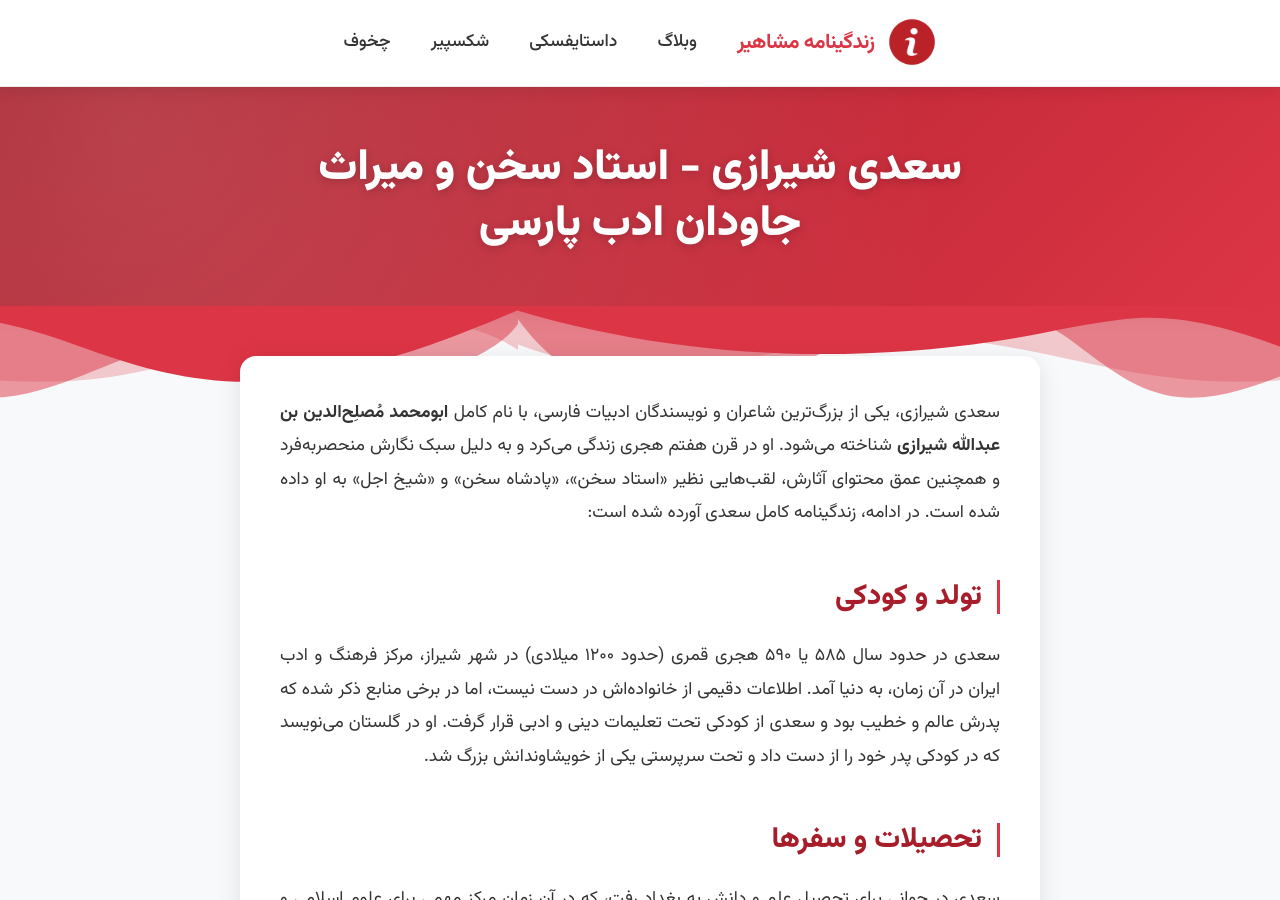
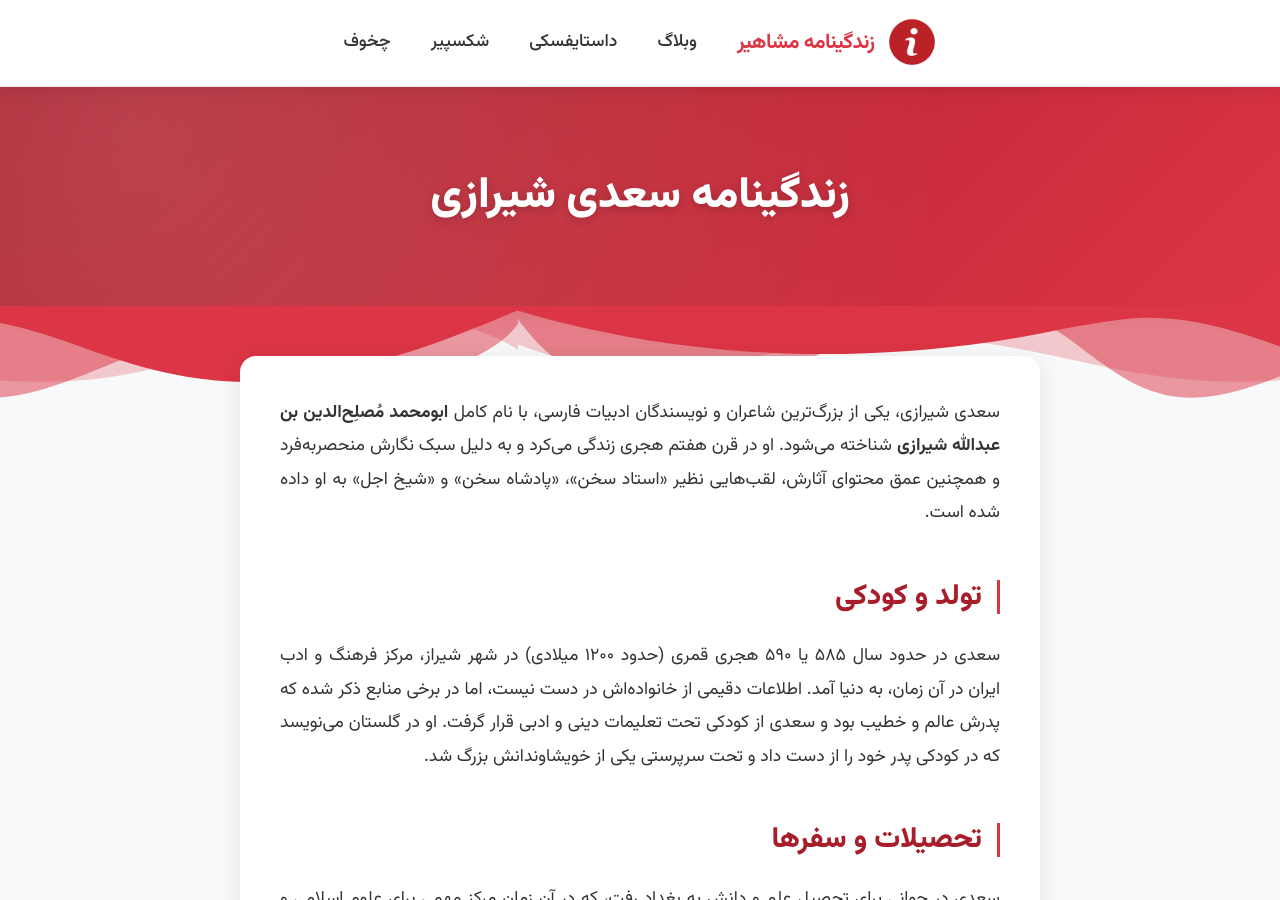
Before and after one commit to darkblog/darkblog.github.io, a Jekyll site: the page built from _posts/2025-6-28-9.md, in a window 1280 px wide and 900 px high. Built offline with Jekyll 4.4.1, drawn with Linux system fonts in a browser that asks for light colours.

Commit message:
Update 2025-6-28-9.md

```diff
--- a/_posts/2025-6-28-9.md
+++ b/_posts/2025-6-28-9.md
@@ -1,9 +1,9 @@
 ---
 layout: post
-title: سعدی شیرازی - استاد سخن و میراث جاودان ادب پارسی
+title: زندگینامه سعدی شیرازی
 ---
 
-سعدی شیرازی، یکی از بزرگ‌ترین شاعران و نویسندگان ادبیات فارسی، با نام کامل **ابومحمد مُصلِح‌الدین بن عبدالله شیرازی** شناخته می‌شود. او در قرن هفتم هجری زندگی می‌کرد و به دلیل سبک نگارش منحصربه‌فرد و همچنین عمق محتوای آثارش، لقب‌هایی نظیر «استاد سخن»، «پادشاه سخن» و «شیخ اجل» به او داده شده است. در ادامه، زندگینامه کامل سعدی آورده شده است:
+سعدی شیرازی، یکی از بزرگ‌ترین شاعران و نویسندگان ادبیات فارسی، با نام کامل **ابومحمد مُصلِح‌الدین بن عبدالله شیرازی** شناخته می‌شود. او در قرن هفتم هجری زندگی می‌کرد و به دلیل سبک نگارش منحصربه‌فرد و همچنین عمق محتوای آثارش، لقب‌هایی نظیر «استاد سخن»، «پادشاه سخن» و «شیخ اجل» به او داده شده است.
 
 ## تولد و کودکی
 سعدی در حدود سال ۵۸۵ یا ۵۹۰ هجری قمری (حدود ۱۲۰۰ میلادی) در شهر شیراز، مرکز فرهنگ و ادب ایران در آن زمان، به دنیا آمد. اطلاعات دقیمی از خانواده‌اش در دست نیست، اما در برخی منابع ذکر شده که پدرش عالم و خطیب بود و سعدی از کودکی تحت تعلیمات دینی و ادبی قرار گرفت. او در گلستان می‌نویسد که در کودکی پدر خود را از دست داد و تحت سرپرستی یکی از خویشاوندانش بزرگ شد.
```
